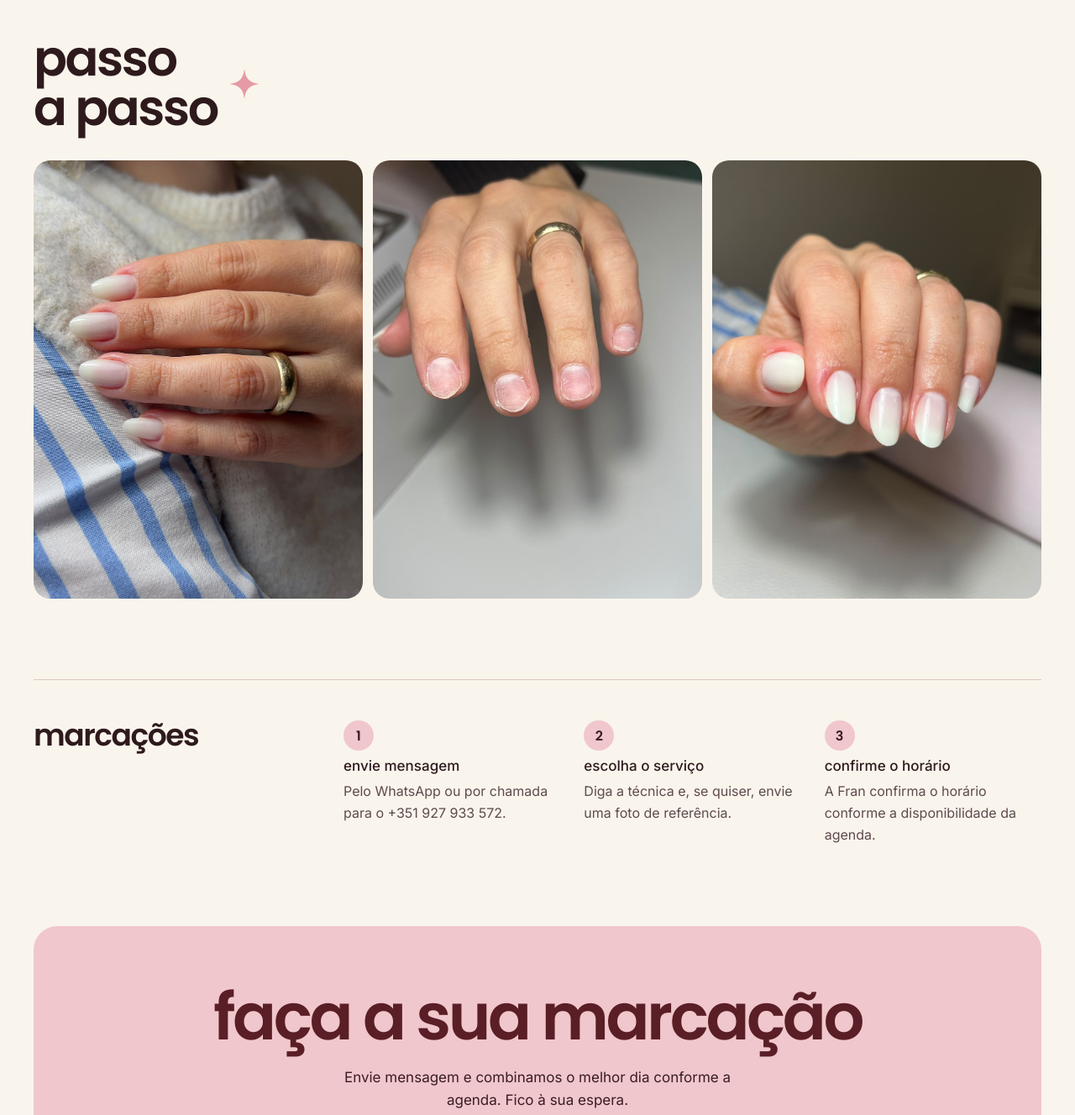
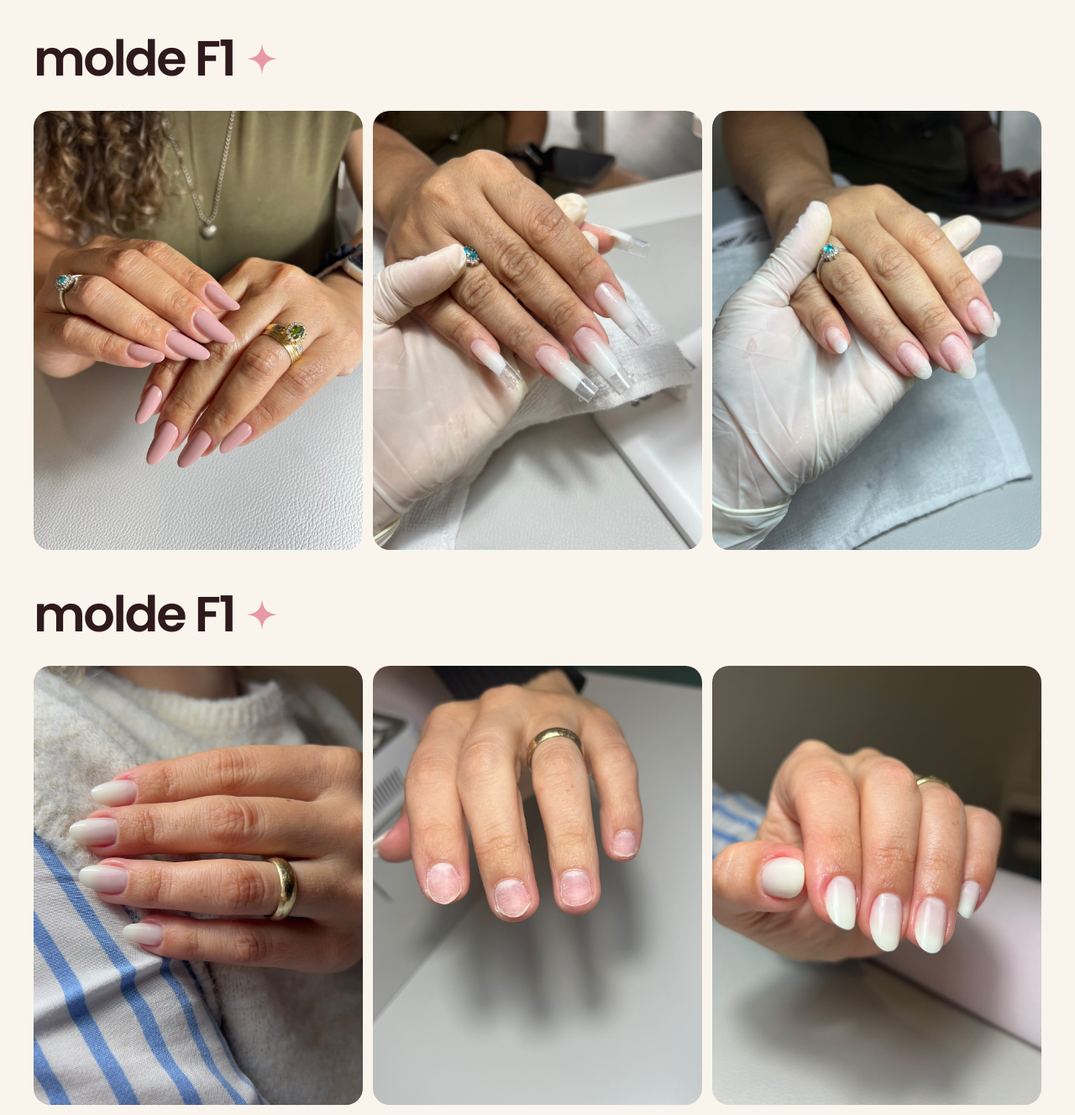
Before and after one commit to franfeminice-coder/-site-franciele-domingues, a plain HTML site: page index.html in a window 1280 px wide. Shown: the part 3360-4688 px from the top of the page at 84% size. Drawn offline with Linux system fonts and the light colour scheme.

Commit message:
Adiciona segunda sequência molde F1 (Carrossel 02) acima da existente

```diff
--- a/index.html
+++ b/index.html
@@ -187,22 +187,42 @@ marcar pelo whatsapp</a>
 <span class="swipe-hint" style="font-size: 14px; color: #5E4A4D">deslize para ver mais →</span>
 </section>
 
-<section id="passo-a-passo" style="max-width: 1200px; margin: 0 auto; padding: 0 24px 96px; display: flex; flex-direction: column; gap: 32px">
+<section id="molde-f1-a" style="max-width: 1200px; margin: 0 auto; padding: 0 24px 48px; display: flex; flex-direction: column; gap: 32px">
 <div style="display: flex; flex-wrap: wrap; align-items: flex-end; justify-content: space-between; gap: 20px">
 <div style="display: flex; align-items: center; gap: 14px">
-<h2 style="margin: 0; font-family: 'Poppins', sans-serif; font-weight: 600; font-size: clamp(36px, 4.6vw, 60px); line-height: 1; letter-spacing: -0.04em; color: #2E1A1D">passo<br>a passo</h2>
+<h2 style="margin: 0; font-family: 'Poppins', sans-serif; font-weight: 600; font-size: clamp(36px, 4.6vw, 60px); line-height: 1; letter-spacing: -0.04em; color: #2E1A1D">molde F1</h2>
 <svg aria-hidden="true" width="36" height="36" viewBox="0 0 24 24" style="flex-shrink: 0"><path d="M12 0C13 8 16 11 24 12C16 13 13 16 12 24C11 16 8 13 0 12C8 11 11 8 12 0Z" fill="#E59AA6"></path></svg>
 </div>
 </div>
 <div style="display: flex; flex-wrap: nowrap; gap: 12px; align-items: stretch">
 <figure style="margin: 0; flex: 1 1 0; min-width: 0; display: flex; flex-direction: column; gap: 10px">
-<img src="img/passo-01.jpeg" alt="Passo 1 do processo" loading="lazy" style="width: 100%; aspect-ratio: 3/4; object-fit: cover; border-radius: 20px; display: block">
+<img src="img/carrossel-02-01.jpeg" alt="Molde F1 — passo 1" loading="lazy" style="width: 100%; aspect-ratio: 3/4; object-fit: cover; border-radius: 20px; display: block">
 </figure>
 <figure style="margin: 0; flex: 1 1 0; min-width: 0; display: flex; flex-direction: column; gap: 10px">
-<img src="img/passo-02.jpeg" alt="Passo 2 do processo" loading="lazy" style="width: 100%; aspect-ratio: 3/4; object-fit: cover; border-radius: 20px; display: block">
+<img src="img/carrossel-02-02.jpeg" alt="Molde F1 — passo 2" loading="lazy" style="width: 100%; aspect-ratio: 3/4; object-fit: cover; border-radius: 20px; display: block">
 </figure>
 <figure style="margin: 0; flex: 1 1 0; min-width: 0; display: flex; flex-direction: column; gap: 10px">
-<img src="img/passo-03.jpeg" alt="Passo 3 do processo" loading="lazy" style="width: 100%; aspect-ratio: 3/4; object-fit: cover; border-radius: 20px; display: block">
+<img src="img/carrossel-02-03.jpeg" alt="Molde F1 — passo 3" loading="lazy" style="width: 100%; aspect-ratio: 3/4; object-fit: cover; border-radius: 20px; display: block">
+</figure>
+</div>
+</section>
+
+<section id="molde-f1-b" style="max-width: 1200px; margin: 0 auto; padding: 0 24px 96px; display: flex; flex-direction: column; gap: 32px">
+<div style="display: flex; flex-wrap: wrap; align-items: flex-end; justify-content: space-between; gap: 20px">
+<div style="display: flex; align-items: center; gap: 14px">
+<h2 style="margin: 0; font-family: 'Poppins', sans-serif; font-weight: 600; font-size: clamp(36px, 4.6vw, 60px); line-height: 1; letter-spacing: -0.04em; color: #2E1A1D">molde F1</h2>
+<svg aria-hidden="true" width="36" height="36" viewBox="0 0 24 24" style="flex-shrink: 0"><path d="M12 0C13 8 16 11 24 12C16 13 13 16 12 24C11 16 8 13 0 12C8 11 11 8 12 0Z" fill="#E59AA6"></path></svg>
+</div>
+</div>
+<div style="display: flex; flex-wrap: nowrap; gap: 12px; align-items: stretch">
+<figure style="margin: 0; flex: 1 1 0; min-width: 0; display: flex; flex-direction: column; gap: 10px">
+<img src="img/passo-01.jpeg" alt="Molde F1 — passo 1" loading="lazy" style="width: 100%; aspect-ratio: 3/4; object-fit: cover; border-radius: 20px; display: block">
+</figure>
+<figure style="margin: 0; flex: 1 1 0; min-width: 0; display: flex; flex-direction: column; gap: 10px">
+<img src="img/passo-02.jpeg" alt="Molde F1 — passo 2" loading="lazy" style="width: 100%; aspect-ratio: 3/4; object-fit: cover; border-radius: 20px; display: block">
+</figure>
+<figure style="margin: 0; flex: 1 1 0; min-width: 0; display: flex; flex-direction: column; gap: 10px">
+<img src="img/passo-03.jpeg" alt="Molde F1 — passo 3" loading="lazy" style="width: 100%; aspect-ratio: 3/4; object-fit: cover; border-radius: 20px; display: block">
 </figure>
 </div>
 </section>
```
Also changed, not shown: img/carrossel-02-01.jpeg (added), img/carrossel-02-02.jpeg (added), img/carrossel-02-03.jpeg (added).
